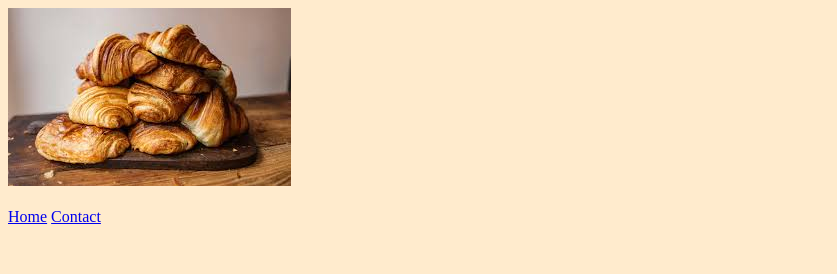
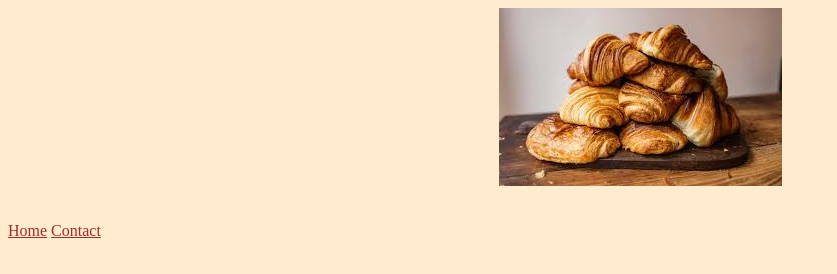
Before and after one commit to izzyannatill/Croissant, a plain HTML site: page photo.html in a window 1280 px wide. Shown: the whole page, without its empty margins (0-837 px from the left). Drawn offline with Linux system fonts and the light colour scheme.

Commit message:
Updated CSS

```diff
--- a/src/style.css
+++ b/src/style.css
@@ -1,3 +1,21 @@
 body {
     background-color: blanchedalmond;
 }
+
+h1 {
+    text-align: center;
+}
+
+img {
+    display: block;
+    margin: 0 auto;
+}
+
+a {
+    color: brown;
+}
+
+a:hover {
+    cursor: pointer;
+    color: blueviolet;
+}
```
